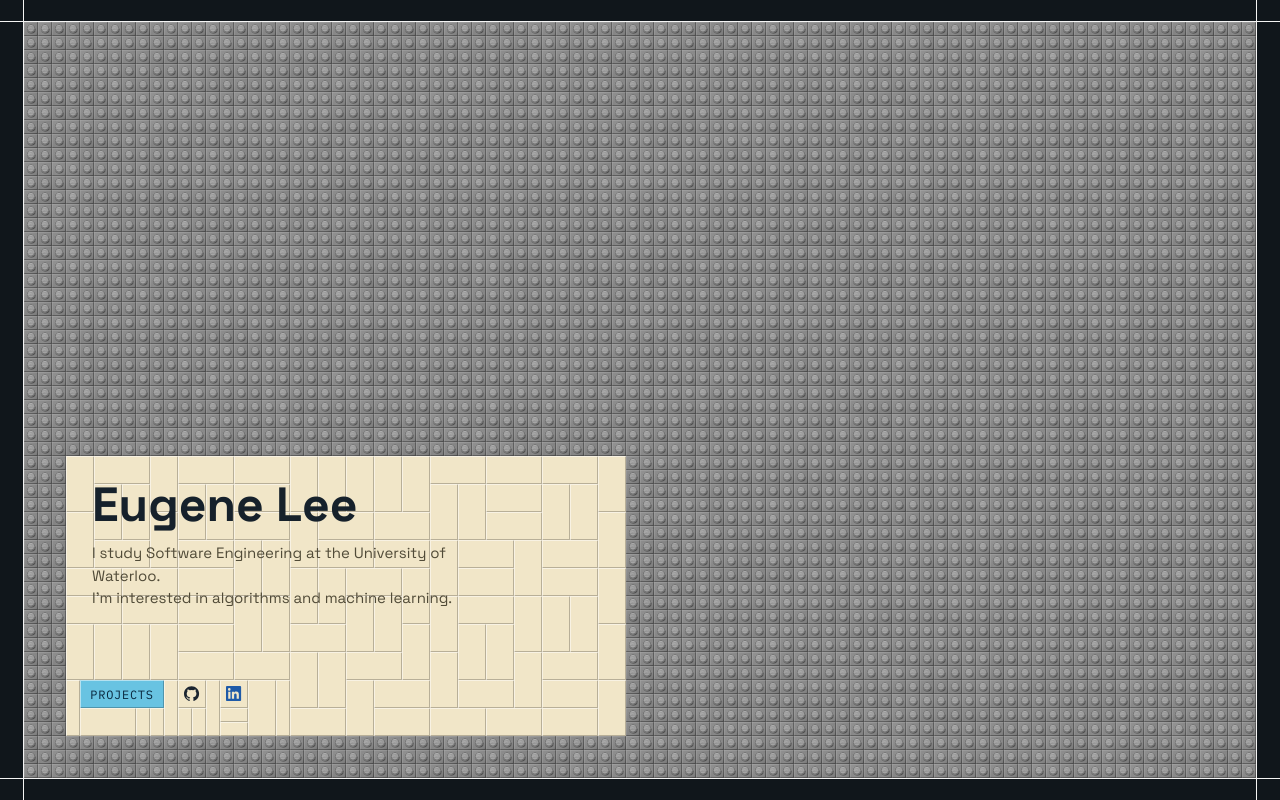
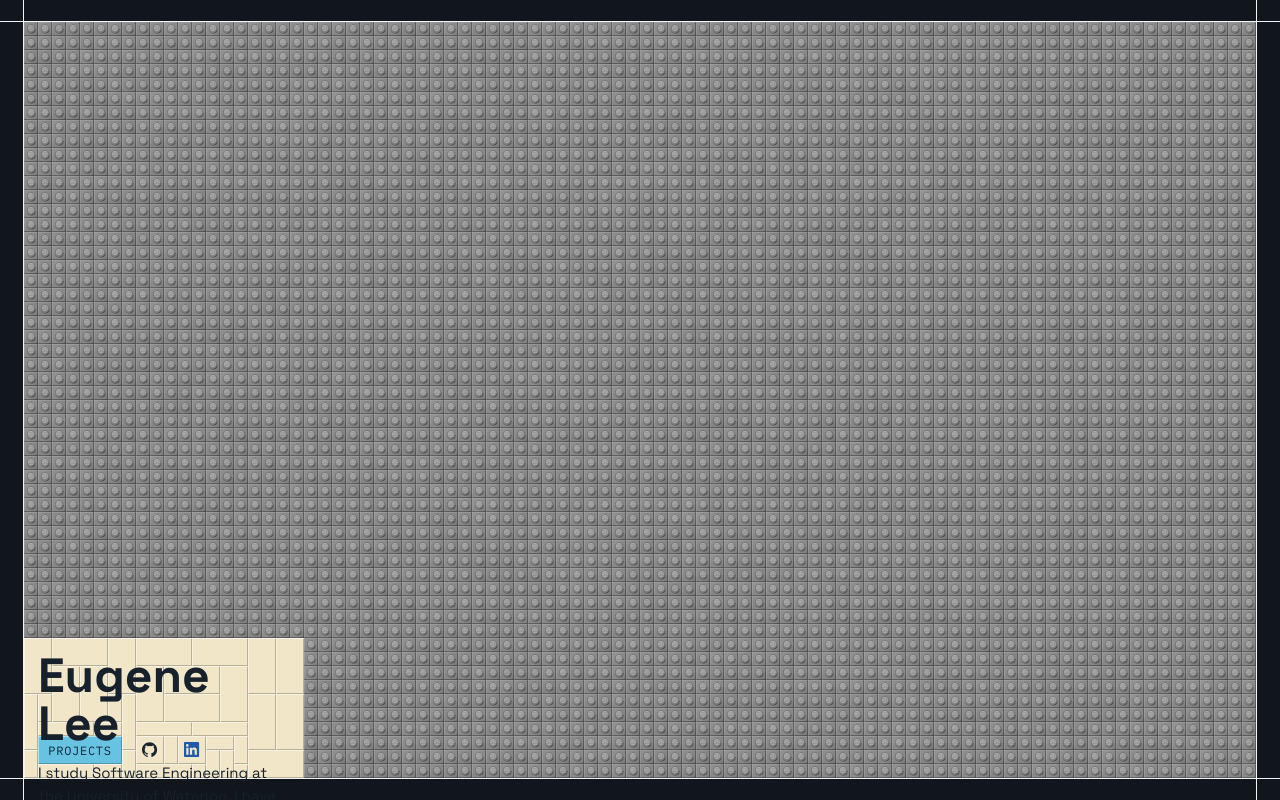
Before and after one commit to eu-lee/portfolio, a React (Vite) app: page / in a window 1280 px wide. Built offline with nearby package versions, Linux system fonts and the light colour scheme.

Commit message:
fix: Small nameplate size padding adjustment

```diff
--- a/src/components/Nameplate.jsx
+++ b/src/components/Nameplate.jsx
@@ -6,8 +6,8 @@ import { useMemo } from "react";
 // a stud base plate (light top-left catch, dark bottom-right groove), just
 // without the raised stud on top.
 
-const COLS = 40;
-const ROWS = 20;
+const COLS = 20;
+const ROWS = 10;
 
 // Footprints grouped by priority (w = columns, h = rows). At each open cell the
 // packer tries 2x4 first to maximize those, then 1x4, then 1x2, then 1x1 to
@@ -26,7 +26,8 @@ const PIECE_GROUPS = [
 // A left-aligned row of colored "plate" buttons along the bottom: a wide text
 // plate for Projects, then square 2x2 icon plates for GitHub and LinkedIn. The
 // packer reserves these footprints and fills the rest around them.
-const BUTTON_ROW = ROWS - 4;
+// Buttons are 2 studs tall; place them so just 1 stud of tiles sits below.
+const BUTTON_ROW = ROWS - 3;
 const BUTTONS = [
   { id: "projects", label: "Projects", href: "/projects", internal: true, bg: "var(--azure)", ink: "#08263c", r: BUTTON_ROW, c: 1, w: 6, h: 2 },
   { id: "github", label: "GitHub", icon: "github", href: "#", bg: "#f1e6c8", ink: "#1b2530", r: BUTTON_ROW, c: 8, w: 2, h: 2 },
@@ -47,8 +48,10 @@ const ICONS = {
   )
 };
 
-// Cells of clearance from the hero's left/bottom edges when snapping the plate.
-const MARGIN = 3;
+// Cells of clearance from the wall's left/bottom edges when snapping the plate.
+// 0 => the plate's bottom-left sits flush in the wall's bottom-left corner, right
+// where the white wireframe lines meet.
+const MARGIN = 0;
 
 // Small deterministic PRNG so the layout is stable across renders.
 function mulberry32(seed) {
@@ -134,7 +137,8 @@ export function Nameplate({ grid, onNavigate }) {
       left: offsetX + col * size,
       top: offsetY + row * size,
       width: COLS * size,
-      height: ROWS * size
+      height: ROWS * size,
+      stud: size
     };
   }, [grid]);
 
@@ -143,7 +147,14 @@ export function Nameplate({ grid, onNavigate }) {
       className="nameplate"
       style={
         box
-          ? { left: `${box.left}px`, top: `${box.top}px`, width: `${box.width}px`, height: `${box.height}px` }
+          ? {
+              left: `${box.left}px`,
+              top: `${box.top}px`,
+              width: `${box.width}px`,
+              height: `${box.height}px`,
+              // One stud, exposed so the text can pad in by exactly a stud.
+              "--stud": `${box.stud}px`
+            }
           : { visibility: "hidden" }
       }
     >
@@ -178,8 +189,7 @@ export function Nameplate({ grid, onNavigate }) {
 
       <div className="nameplate-text">
         <h1>Eugene Lee</h1>
-        <p>I study Software Engineering at the University of Waterloo.</p>
-        <p>I&rsquo;m interested in algorithms and machine learning.</p>
+        <p>I study Software Engineering at the University of Waterloo. I have an interest towards algorithms.</p>
       </div>
     </div>
   );
--- a/src/styles.css
+++ b/src/styles.css
@@ -93,14 +93,14 @@ button {
 /* Tiled LEGO nameplate: a grid of flat tiles paved edge-to-edge. Seams are
    drawn per tile (light top-left edge, dark bottom-right groove) the same way
    the stud field shades its base plates, rather than via a grid gap. Tiles, the
-   Projects button, and the text overlay all sit on the same 40x20 grid. */
+   Projects button, and the text overlay all sit on the same 20x10 grid. */
 .nameplate {
   position: absolute;
   /* left / top / width / height are set inline so the plate snaps onto an exact
-     40x20 block of the stud grid behind it. */
+     20x10 block of the stud grid behind it. */
   display: grid;
-  grid-template-columns: repeat(40, 1fr);
-  grid-template-rows: repeat(20, 1fr);
+  grid-template-columns: repeat(20, 1fr);
+  grid-template-rows: repeat(10, 1fr);
   background: #d8c79d;
 }
 
@@ -170,21 +170,25 @@ button {
   grid-area: 1 / 1 / -1 / -1;
   z-index: 3;
   align-self: start;
-  padding: clamp(16px, 3.4vw, 26px);
+  /* Pad in by exactly one stud, so the text can reach to 1 stud from the plate's
+     top and side edges. --stud is the live stud size, set inline on .nameplate. */
+  padding: var(--stud);
   pointer-events: none;
 }
 
 .nameplate-text h1 {
   margin-bottom: 14px;
   font-size: clamp(30px, 5.4vw, 48px);
-  line-height: .96;
+  /* line-height 1 (not <1) so the glyphs don't bleed above their line box and
+     the name reads as a clean 1 stud below the plate's top padding. */
+  line-height: 1;
   color: var(--ink);
 }
 
 .nameplate-text p {
   margin: 0;
-  max-width: 40ch;
-  color: #514b38;
+  /* No max-width: let the text fill the padded plate and wrap right at the
+     1-stud padding edge instead of stopping short. */
   font-size: clamp(12px, 1.5vw, 15px);
   line-height: 1.5;
 }
```
